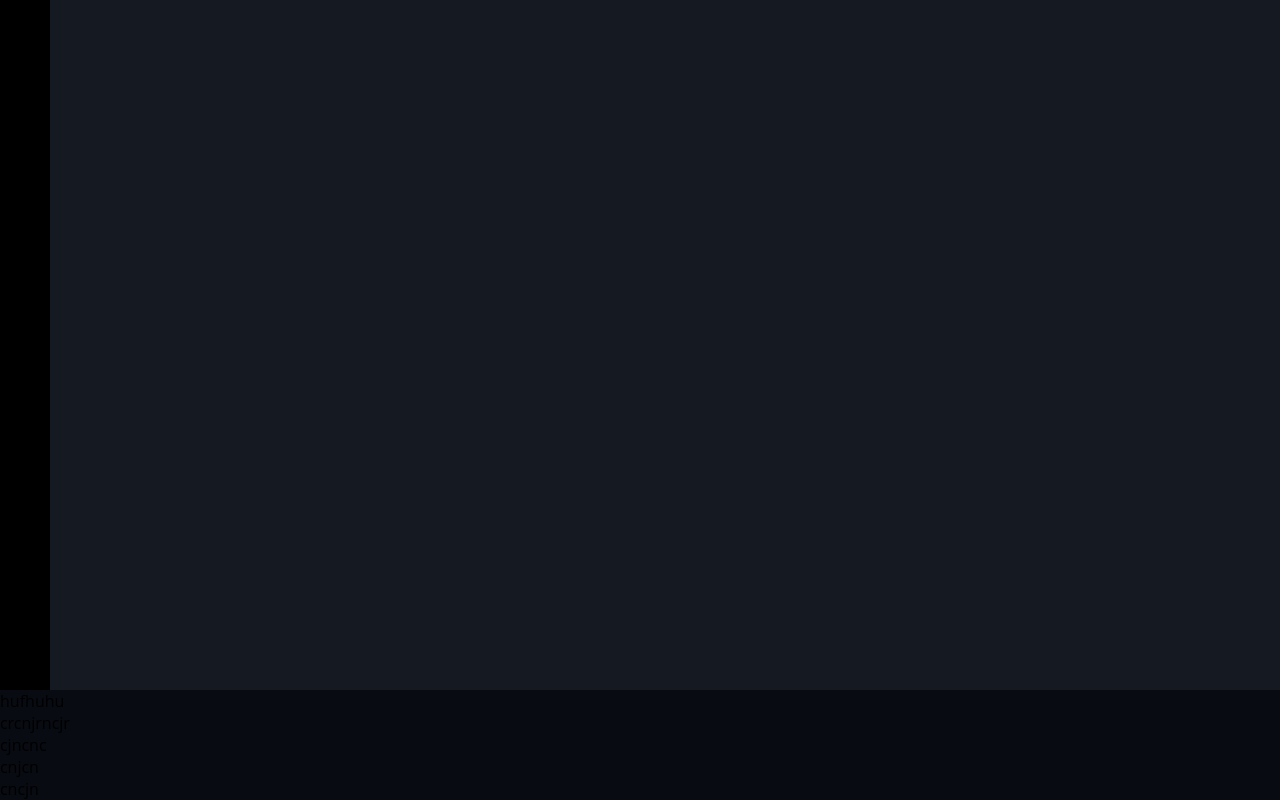
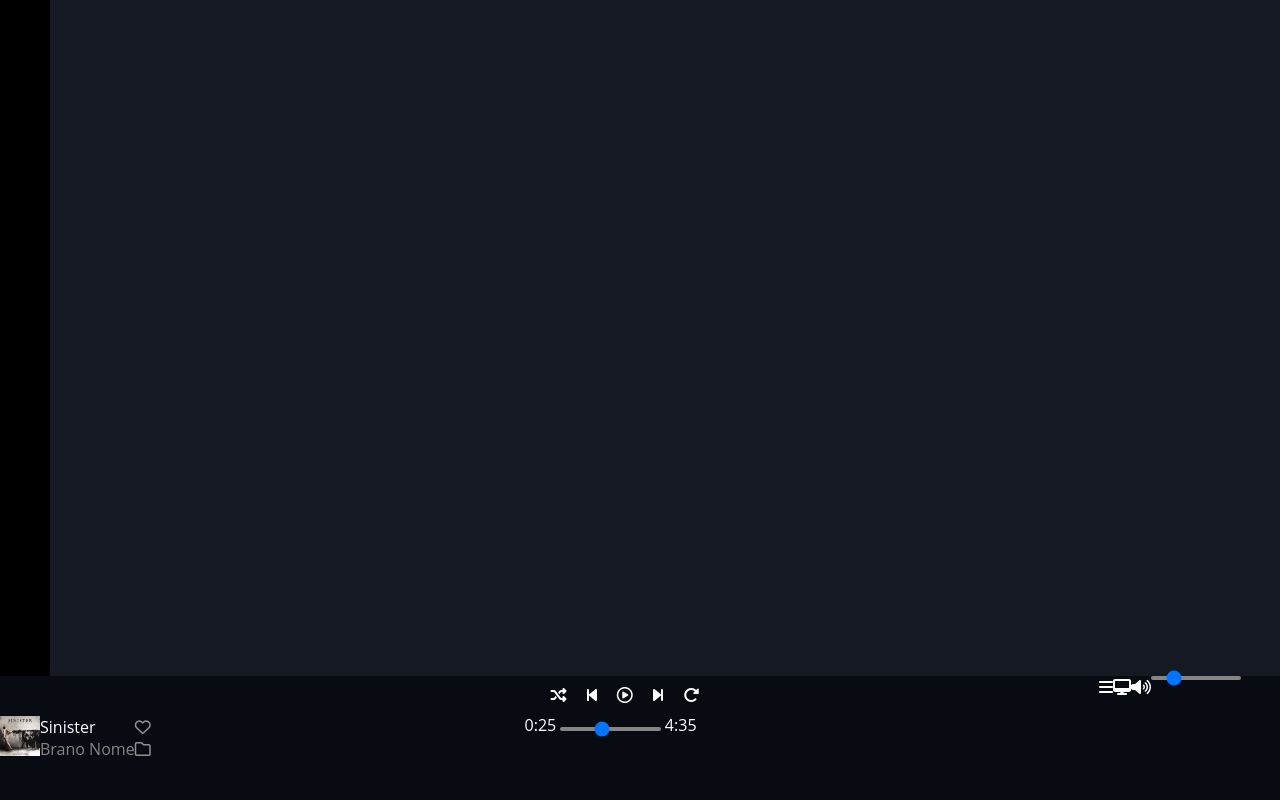
Before and after one commit to LucaLF-dev/html-css-spotifyweb, a plain HTML site: page index.html in a window 1280 px wide. Drawn offline with Linux system fonts and the light colour scheme.

Commit message:
Added: element toolbar

```diff
--- a/css/app.css
+++ b/css/app.css
@@ -5,6 +5,7 @@
    --grey-light: #141922;
    --light: white;
    --dark: black;
+   --grey-text:#858585;
 
    --radius-lg: 50px;
    --radius-full: 999px;
@@ -21,6 +22,7 @@
 
 body {
 	font-family: 'Open Sans', sans-serif;
+    color: white;
 }
 
 ul,
@@ -117,8 +119,59 @@ a {
 	align-items: center;
 }
 
+.flex--shrink {
+    flex-shrink: 1;
+}
+
+/* -------- */
+
+/* ASIDE TOOLBAR */
+
+.app__toolbar .song-title {
+    color: white;
+}
+
+.app__toolbar .song-autor {
+    color: var(--grey-text);
+}
+
+.toolbar-song-image .song-image {
+    width: 40px;
+    height: 40px;
+}
+
+input {
+    height: 4px;
+    appearance: none;
+    width: 50%;
+    border-radius: 8px;
+    background-color: var(--grey-text);
+    position: relative;
+    outline: none;
+}
+
+.toolbar-song__preview {
+    padding: 40px 0;
+}
+
+.toolbar-button .button-song {
+    text-align: center;
+}
+
+.toolbar-button .button-song > li{
+    padding: 8px;
+    display: inline-block;
+
+}
+
+
+
+
+
+
 
 /* debug */
+
 
 
 .debug .container-medium,
--- a/index.html
+++ b/index.html
@@ -15,7 +15,7 @@
 
         <main class="app__content container-large display--flex direction--row">
 
-            <aside class="app__menu container-menu"></aside>
+            <aside class="app__menu container-menu flex--shrink"></aside>
 
             <div class="app__content container-content">
                 <div class="content__bar-upgrade"></div>
@@ -24,23 +24,50 @@
 
         </main>
 
-        <aside class="app__toolbar container-toolbar">
-            <div class="toolbar">
-                <ul>
-                    <li>hufhuhu</li>
-                    <li>crcnjrncjr</li>
-                    <li></li>
+        <aside class="app__toolbar container-toolbar display--flex justify--between">
+            <div class="toolbar toolbar-song__preview">
+                <ul class="display--flex">
+                    <li>
+                        <figure class="toolbar-song-image">
+                           <img class="song-image" src="./img/sinister.jpeg" alt=""></li>
+                        </figure>
+                    <li>
+                        <div class="song-title">Sinister</div>
+                        <div class="song-autor">Brano Nome</div>
+                    </li>
+                    <li>
+                        <div><a href="#"><i class="fa-regular fa-heart" style="color: #919191;"></i></a></div>
+                        <div><a href="#"><i class="fa-regular fa-folder" style="color: #919191;"></i></a></div>
+                    </li>
                 </ul>
             </div>
-            <div class="toolbar">
+            <div class="toolbar ">
+                 <div class="toolbar-button ">
+                    <ul class="button-song ">
+                        <li>
+                            <a href="#">
+                                <i class="fa-solid fa-shuffle" style="color: #ffffff;"></i>
+                            </a>
+                        </li>
+                        <li><a href="#"><i class="fa-solid fa-forward-step fa-rotate-180" style="color: #ffffff;"></i></a></li>
+                        <li><a href="#"><i class="fa-regular fa-circle-play" style="color: #ffffff;"></i></a></li>
+                        <li><a href="#"><i class="fa-solid fa-forward-step" style="color: #ffffff;"></i></a></li>
+                        <li><a href="#"><i class="fa-solid fa-rotate-right" style="color: #ffffff;"></i></a></li>
+                    </ul>
+                 </div>
 
+                 <div class="toolbar-time ">
+                     <span class="time">0:25</span>
+                     <input type="range" id="seek-slider" max="100" value="40">
+                     <span class="time">4:35</span>
+                 </div>
             </div>
             <div class="toolbar">
-                <ul>
-                    <li>cjncnc</li>
-                    <li>cnjcn</li>
-                    <li>cncjn</li>
-                    <li></li>
+                <ul class="display--flex">
+                    <li><i class="fa-solid fa-bars" style="color: #ffffff;"></i></li>
+                    <li><i class="fa-solid fa-desktop" style="color: #ffffff;"></i></li>
+                    <li><i class="fa-solid fa-volume-high" style="color: #ffffff;"></i></li>
+                    <input type="range" id="volume-slider" max="100" value="20">
                 </ul>
             </div>
         </aside>
```
